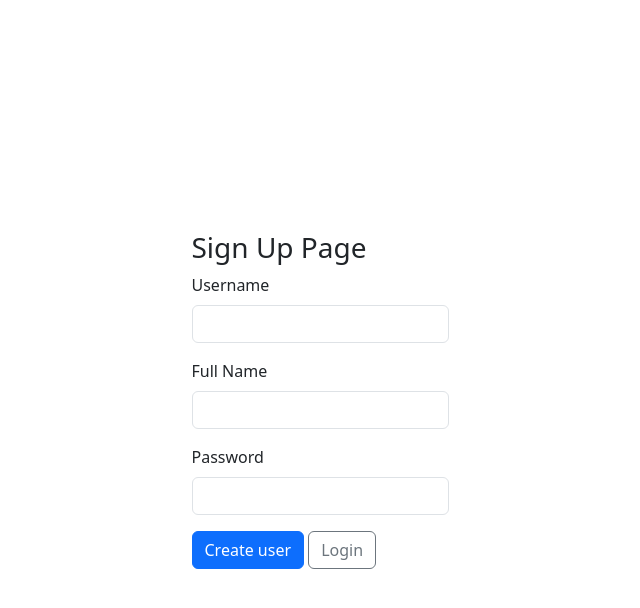
After one commit to leochinelato/CrudFinanceTracker, a Flask app: page /user/register in a window 1280 px wide. The commit adds this page. Shown: the top 608 px of the page, without its empty margins (320-960 px from the left). Run offline with Flask 3, Linux system fonts and the light colour scheme.

Commit message:
feat: include user authentication

```diff
--- a/app.py
+++ b/app.py
@@ -1,3 +1,4 @@
+import os
 from flask import (
     Flask,
     render_template,
@@ -7,29 +8,71 @@ from flask import (
     redirect,
     flash,
     get_flashed_messages,
+    session,
 )
+from werkzeug.security import generate_password_hash, check_password_hash
 from database import (
+    register_new_user,
+    check_if_user_is_registered,
     store_db,
-    get_all_data,
+    show_all_transactions_from_user,
     remove_line,
     get_income_sum,
     get_expense_sum,
     update_line,
     get_by_id,
+    get_user_first_name,
 )
 from utils.utils import transform_dot_in_comma, get_greeting
 
-# COLOCAR CATEGORIA
+app = Flask(__name__)
+app.secret_key = os.environ.get("SECRET KEY", os.urandom(12).hex())
 
-app = Flask(__name__)
-app.secret_key = "9i0fewmi90dma d09m k kd as batata azul"
+
+@app.route("/user/register", methods=["POST", "GET"])
+def sign_up():
+    if request.method == "POST":
+        username = request.form["username"]
+        fullname = request.form["fullname"]
+        password = generate_password_hash(request.form["password"])
+        register_new_user(username, fullname, password)
+        return redirect(url_for("login"))
+
+    return render_template("register.html")
+
+
+@app.route("/user/login", methods=["POST", "GET"])
+def login():
+    if request.method == "POST":
+        username = request.form["username"]
+        password = request.form["password"]
+
+        user = check_if_user_is_registered(username)
+
+        if user and check_password_hash(user[3], password):
+            session["user_id"] = user[0]
+            return redirect(url_for("index"))
+        flash(f"Username not exists or invalid password.", "error")
+    return render_template("login.html")
+
+
+@app.route("/user/logout")
+def logout():
+    session.pop("user_id", None)
+    return redirect(url_for("login"))
 
 
 @app.route("/")
 def index():
-    greeting = get_greeting()
-    data = get_all_data()
-    total_income, total_expense = get_income_sum(), get_expense_sum()
+    if "user_id" not in session:
+        return redirect(url_for("login"))
+
+    first_name = get_user_first_name(session["user_id"])
+    greeting = get_greeting(first_name)
+    data = show_all_transactions_from_user(session["user_id"])
+    total_income, total_expense = get_income_sum(session["user_id"]), get_expense_sum(
+        session["user_id"]
+    )
     total_balance = total_income - total_expense
 
     return render_template(
@@ -43,60 +86,61 @@ def index():
     )
 
 
-@app.route("/create", methods=["GET"])
-def form_new_item():
+@app.route("/new", methods=["POST", "GET"])
+def create_new_transaction():
+    if "user_id" not in session:
+        return redirect(url_for("login"))
+    if request.method == "POST":
+        try:
+            user_id = session["user_id"]
+            description = request.form["description"]
+            value = float(request.form["value"])
+            date = request.form["date"]
+            type = request.form["type"]
+        except ValueError:
+            flash(f"Erro ao cadastrar a transação: 'Valor' Deve ser numérico.", "error")
+            return redirect(url_for("form_new_item"))
+
+        store_db(
+            user_id=user_id,
+            description=description,
+            value=value,
+            date=date,
+            type=type,
+        )
+        return redirect(url_for("index"))
     return render_template("form_new_item.html")
 
 
-@app.route("/new", methods=["POST"])
-def create_new_transaction():
-    try:
-        description = request.form["description"]
-        value = float(request.form["value"])
-        date = request.form["date"]
-        type = request.form["type"]
-    except ValueError:
-        flash(f"Erro ao cadastrar a transação: 'Valor' Deve ser numérico.", "error")
-        return redirect(url_for("form_new_item"))
+@app.route("/update/<int:id>", methods=["POST", "GET"])
+def update_transaction(id):
+    if "user_id" not in session:
+        return redirect(url_for("login"))
 
-    store_db(
-        description=description,
-        value=value,
-        date=date,
-        type=type,
-    )
-    return redirect(url_for("index"))
+    if request.method == "POST":
+        try:
+            description = request.form["description"]
+            value = float(request.form["value"])
+            date = request.form["date"]
+        except:
+            flash(f"Erro ao editar a transação: 'Valor' Deve ser numérico.", "error")
+            return redirect(url_for("form_edit_transaction", transaction_id=id))
 
+        edited_transaction = update_line(description, value, date, id)
 
-@app.route("/edit/<int:transaction_id>")
-def form_edit_transaction(transaction_id):
-    transaction = get_by_id(transaction_id)
+        return redirect(url_for("index"))
+
+    transaction = get_by_id(id)
 
     transaction = {
         "id": transaction[0],
-        "description": transaction[1],
-        "amount": transaction[2],
-        "date": transaction[3],
-        "type": transaction[4],
+        "description": transaction[2],
+        "amount": transaction[3],
+        "date": transaction[4],
+        "type": transaction[5],
     }
 
     return render_template("form_new_item.html", transaction=transaction)
-
-
-@app.route("/update/<int:id>", methods=["POST"])
-def update_transaction(id):
-
-    try:
-        description = request.form["description"]
-        value = float(request.form["value"])
-        date = request.form["date"]
-    except:
-        flash(f"Erro ao editar a transação: 'Valor' Deve ser numérico.", "error")
-        return redirect(url_for("form_edit_transaction", transaction_id=id))
-
-    edited_transaction = update_line(description, value, date, id)
-
-    return redirect(url_for("index"))
 
 
 @app.route("/delete", methods=["POST"])
--- a/static/style.css
+++ b/static/style.css
@@ -13,6 +13,25 @@ body {
 
  .container .cards {
     width: 100%;
+}
+
+.cards .alert {
+    overflow: hidden;
+    height: 100px;
+}
+
+@media screen and (max-width: 1084px){
+    .cards .alert h2 {
+        font-size: 50%;
+    }
+}
+
+.cards .alert h2 {
+    font-size: 2vw;
+}
+
+.cards .alert h5 {
+    font-size: 1.5vw;
 }
 
 .currency-input {
--- /dev/null
+++ b/templates/register.html
@@ -0,0 +1,25 @@
+{% extends "template.html" %}
+
+{% block content %}
+
+<form method="POST">
+    <h3>Sign Up Page</h3>
+    <div class="mb-3">
+        <label for="inputuser" class="form-label">Username</label>
+        <input type="text" class="form-control" id="inputuser" name="username">
+    </div>
+    <div class="mb-3">
+        <label for="inputname" class="form-label">Full Name</label>
+        <input type="text" name="fullname" id="inputname" class="form-control">
+    </div>
+    <div class="mb-3">
+        <label for="password" class="form-label">Password</label>
+        <input type="password" class="form-control" id="password" name="password">
+    </div>
+    <button type="submit" class="btn btn-primary">Create user</button>
+    <a href="{{ url_for('login') }}">
+        <button type="button" class="btn btn-outline-secondary">Login</button>
+    </a>
+</form>
+
+{% endblock %}
```
Also changed, not shown: database.py (+104 -46 lines), requirements.txt (added, +7 -0 lines), templates/index.html (+4 -4 lines), templates/login.html (added, +28 -0 lines), teste.py (deleted, +0 -13 lines), utils/utils.py (+4 -4 lines), 1 other file.
